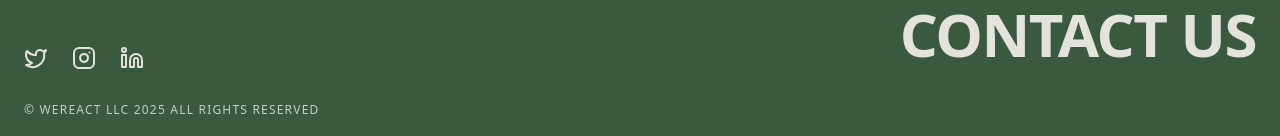
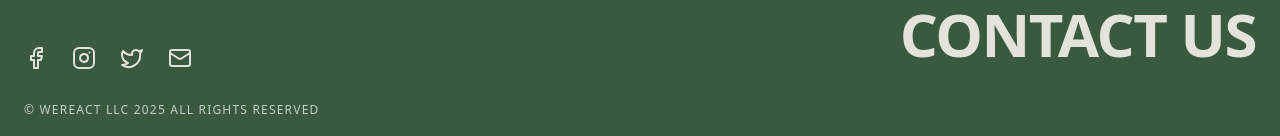
Before and after one commit to splach-coder/weReact-agency, a Next.js app: page /en/blog in a window 1280 px wide. Shown: the part 3390-3526 px from the top of the page. Built offline with nearby package versions, Linux system fonts and the light colour scheme.

Commit message:
feat: add configured Facebook social link

```diff
--- a/scripts/verify-greenops-content.ts
+++ b/scripts/verify-greenops-content.ts
@@ -72,9 +72,22 @@ if (staleBlogYears.length > 0) {
 }
 
 const footerSource = readFileSync('src/components/Footer.tsx', 'utf8');
+const headerSource = readFileSync('src/components/Header.tsx', 'utf8');
 
 if (/All rights reserved/.test(footerSource) && !/new Date\(\)\.getFullYear\(\)/.test(footerSource)) {
   throw new Error('Footer copyright year must use new Date().getFullYear().');
 }
 
+if (!footerSource.includes('siteConfig.business.facebook')) {
+  throw new Error('Footer must include the configured Facebook link.');
+}
+
+if (!headerSource.includes('siteConfig.business.facebook')) {
+  throw new Error('Header mobile menu must include the configured Facebook link.');
+}
+
+if (/href="#"/.test(footerSource)) {
+  throw new Error('Footer social links must not use placeholder href="#".');
+}
+
 console.log(`Content and old-design checks verified: ${projects.length} projects, ${blogPosts.length} posts.`);
--- a/src/components/Footer.tsx
+++ b/src/components/Footer.tsx
@@ -2,12 +2,19 @@
 
 import React from 'react';
 import Link from 'next/link';
-import { Twitter, Instagram, Linkedin } from 'lucide-react';
+import { Facebook, Instagram, Mail, Twitter } from 'lucide-react';
 import { useLocale } from 'next-intl';
+import { siteConfig } from '@/config/site';
 
 export default function Footer() {
     const locale = useLocale();
     const currentYear = new Date().getFullYear();
+    const socialLinks = [
+        { label: 'Facebook', href: siteConfig.business.facebook, icon: Facebook },
+        { label: 'Instagram', href: siteConfig.business.sameAs[0], icon: Instagram },
+        { label: 'Twitter', href: siteConfig.business.sameAs[1], icon: Twitter },
+        { label: 'Email', href: `mailto:${siteConfig.business.email}`, icon: Mail },
+    ];
 
     return (
         <footer className="relative bg-[var(--color-primary)] text-[#E3E3DC] py-8 md:py-16 overflow-hidden">
@@ -43,9 +50,18 @@ export default function Footer() {
                         </form>
 
                         <div className="flex gap-6 mb-8 text-[#E3E3DC]">
-                            <Link href="#" className="hover:text-white transition-colors" aria-label="Twitter"><Twitter size={24} /></Link>
-                            <Link href="#" className="hover:text-white transition-colors" aria-label="Instagram"><Instagram size={24} /></Link>
-                            <Link href="#" className="hover:text-white transition-colors" aria-label="Linkedin"><Linkedin size={24} /></Link>
+                            {socialLinks.map(({ label, href, icon: Icon }) => (
+                                <Link
+                                    key={label}
+                                    href={href}
+                                    className="hover:text-white transition-colors"
+                                    aria-label={label}
+                                    target={href.startsWith('http') ? '_blank' : undefined}
+                                    rel={href.startsWith('http') ? 'noopener noreferrer' : undefined}
+                                >
+                                    <Icon size={24} />
+                                </Link>
+                            ))}
                         </div>
 
                         <p className="text-xs text-white/70 uppercase tracking-widest">
--- a/src/components/Header.tsx
+++ b/src/components/Header.tsx
@@ -7,6 +7,7 @@ import Button from './Button';
 import { motion, AnimatePresence } from 'framer-motion';
 import { useState, useEffect } from 'react';
 import dynamic from 'next/dynamic';
+import { siteConfig } from '@/config/site';
 
 const StaggeredMenu = dynamic(() => import('./StaggeredMenu'), { ssr: false });
 const CardNav = dynamic(() => import('./CardNav'), { ssr: false });
@@ -144,8 +145,9 @@ export default function Header() {
                                         { label: 'Contact', ariaLabel: 'Contact Us', link: `/${locale}/contact` }
                                     ]}
                                     socialItems={[
-                                        { label: 'Instagram', link: 'https://www.instagram.com/wereact.agency' },
-                                        { label: 'Twitter', link: 'https://twitter.com/wereact' }
+                                        { label: 'Facebook', link: siteConfig.business.facebook },
+                                        { label: 'Instagram', link: siteConfig.business.sameAs[0] },
+                                        { label: 'Twitter', link: siteConfig.business.sameAs[1] }
                                     ]}
                                     className="mobile-menu-override"
                                     staticPosition={true}
```
